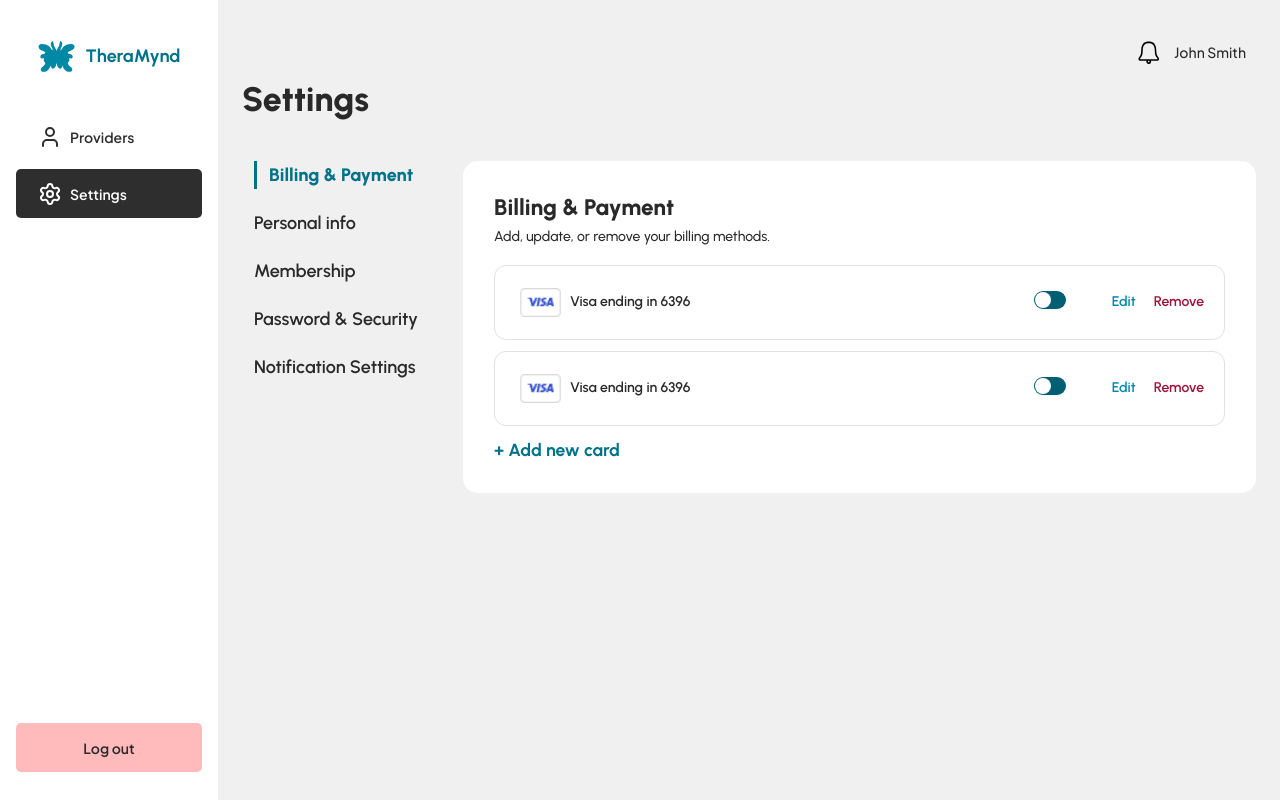
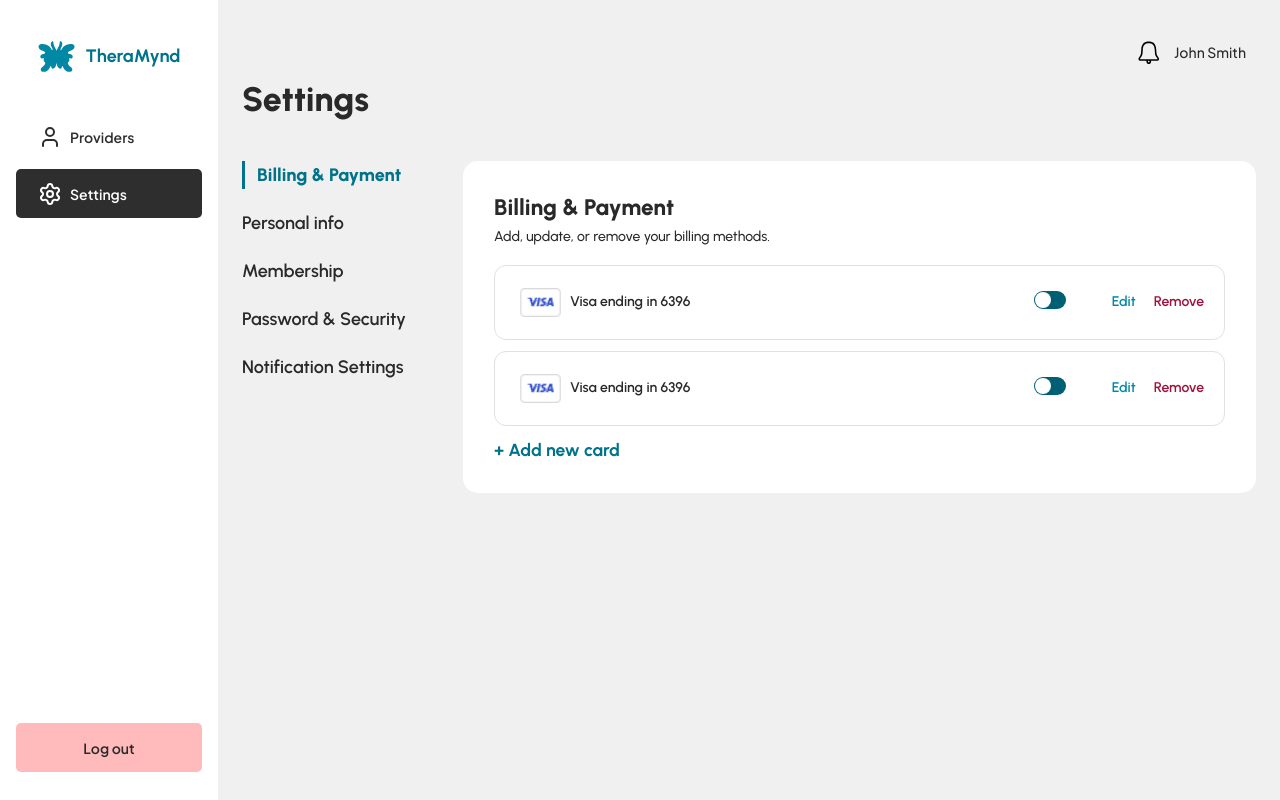
Before and after one commit to Ooozari/TheraMynd, a Next.js app: page /dashboard/settings in a window 1280 px wide. Built offline with nearby package versions, Linux system fonts and the light colour scheme.

Commit message:
Fix tab spacing to align with heading

```diff
--- a/src/components/ui/tabs.jsx
+++ b/src/components/ui/tabs.jsx
@@ -40,7 +40,7 @@ function TabsTrigger({
     <TabsPrimitive.Trigger
       data-slot="tabs-trigger"
       className={cn(
-        "data-[state=active]:text-Secondary data-[state=active]:border-l-3 data-[state=active]:border-Secondary data-[state=active]:font-[800] dark:data-[state=active]:text-foreground data-[state=active]:ml-3 focus-visible:border-ring focus-visible:ring-ring/50 focus-visible:outline-ring dark:data-[state=active]:border-input dark:data-[state=active]:bg-input/30 text-[#292929] cursor-pointer dark:text-muted-foreground inline-flex h-[calc(100%-1px)] flex-1 items-start justify-start font-urbanist px-3 text-lg font-[600] whitespace-nowrap transition-[color,box-shadow] focus-visible:ring-[3px] focus-visible:outline-1  disabled:pointer-events-none disabled:opacity-50 [&_svg]:pointer-events-none [&_svg]:shrink-0 [&_svg:not([class*='size-'])]:size-4",
+        "data-[state=active]:text-Secondary data-[state=active]:border-l-3 data-[state=active]:border-Secondary data-[state=active]:font-[800] dark:data-[state=active]:text-foreground data-[state=active]:pl-3 focus-visible:border-ring focus-visible:ring-ring/50 focus-visible:outline-ring dark:data-[state=active]:border-input dark:data-[state=active]:bg-input/30 text-[#292929] cursor-pointer dark:text-muted-foreground inline-flex h-[calc(100%-1px)] flex-1 items-start justify-start font-urbanist text-lg font-[600] whitespace-nowrap transition-[color,box-shadow] focus-visible:ring-[3px] focus-visible:outline-1  disabled:pointer-events-none disabled:opacity-50 [&_svg]:pointer-events-none [&_svg]:shrink-0 [&_svg:not([class*='size-'])]:size-4",
         className
       )}
       {...props} />
```
